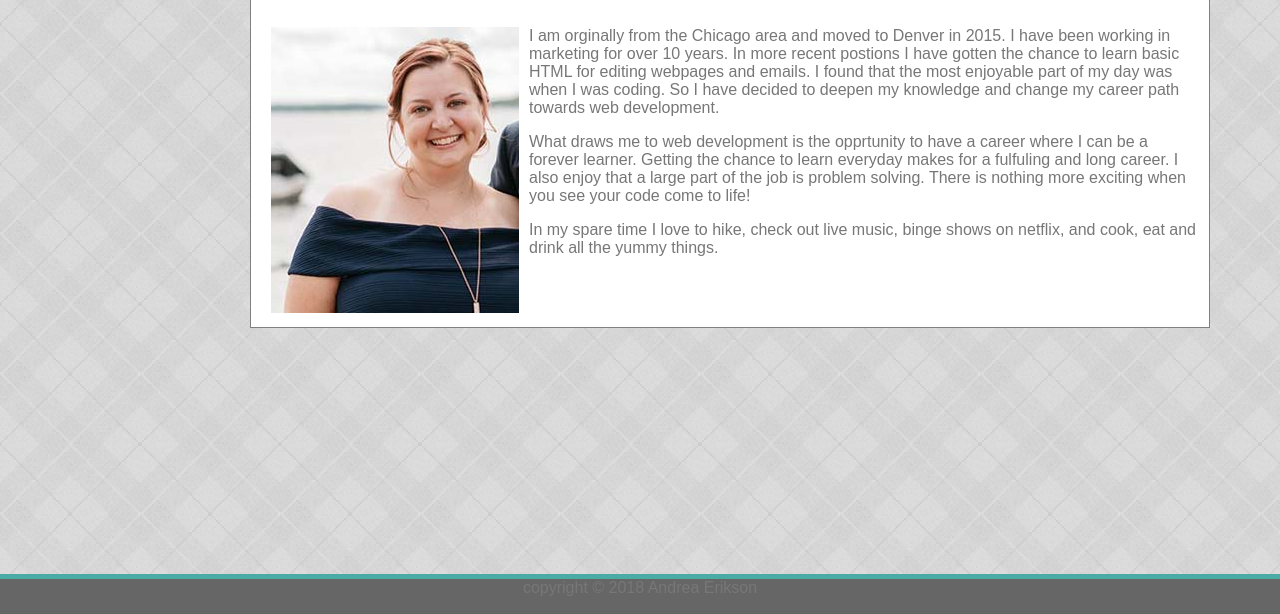
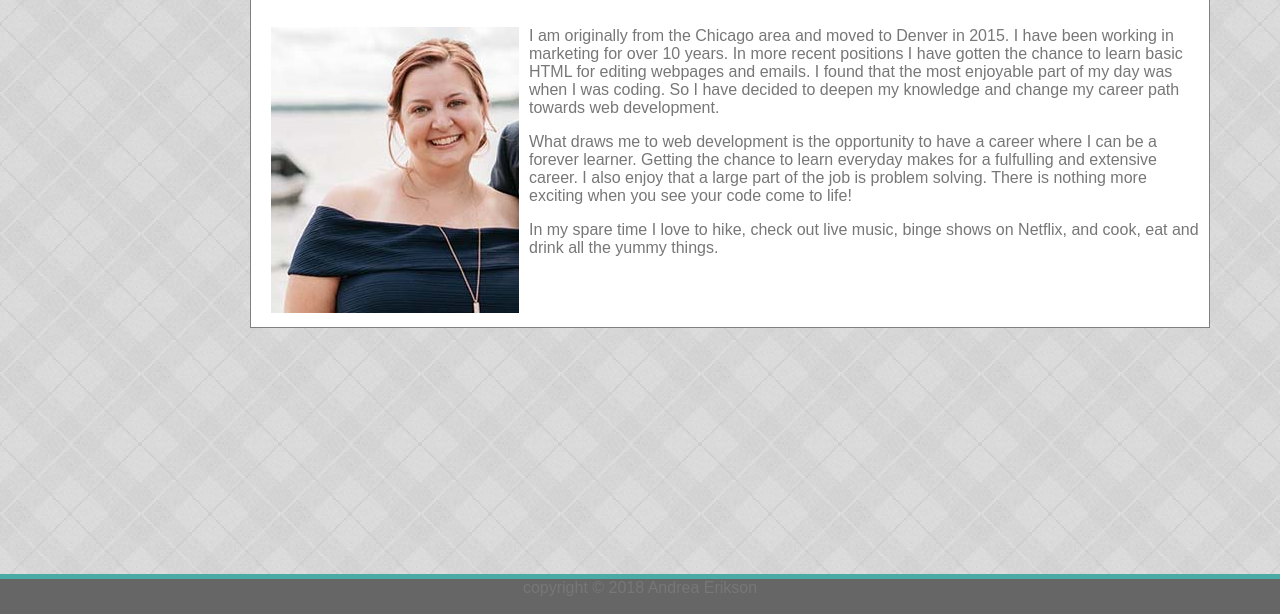
Before and after one commit to amerik22/Portfolio, a plain HTML site: page index.html in a window 1280 px wide. Shown: the part 186-800 px from the top of the page. Drawn offline with Linux system fonts and the light colour scheme.

Commit message:
fixed spelling errors

```diff
--- a/assets/css/style.css
+++ b/assets/css/style.css
@@ -100,6 +100,7 @@ p {
 form{
     line-height: 27px;
     width: 100%;
+    font-size: 16px;
 }
 
 button{
--- a/index.html
+++ b/index.html
@@ -31,15 +31,15 @@
 <img src="assets/images/about_me.jpg">
 </div>
     <div class="about">
-    <p>  I am orginally from the Chicago area and moved to Denver in 2015. I have been working in marketing for over 10 years.
-       In more recent postions I have gotten the chance to learn basic HTML for editing webpages and emails. I found that the most enjoyable part of my day was when I was coding.
+    <p>  I am originally from the Chicago area and moved to Denver in 2015. I have been working in marketing for over 10 years.
+       In more recent positions I have gotten the chance to learn basic HTML for editing webpages and emails. I found that the most enjoyable part of my day was when I was coding.
        So I have decided to deepen my knowledge and change my career path towards web development.  </p>
 
-    <p>What draws me to web development is the opprtunity to have a career where I can be a forever learner. Getting the chance to learn everyday
-     makes for a fulfuling and long career. I also enjoy that a large part of the job is problem solving.
+    <p>What draws me to web development is the opportunity to have a career where I can be a forever learner. Getting the chance to learn everyday
+     makes for a fulfulling and extensive career. I also enjoy that a large part of the job is problem solving.
      There is nothing more exciting when you see your code come to life!  </p>
 
-     <p>In my spare time I love to hike, check out live music, binge shows on netflix, and cook, eat and drink all the yummy things.</p>
+     <p>In my spare time I love to hike, check out live music, binge shows on Netflix, and cook, eat and drink all the yummy things.</p>
     </div>
 </section>
 
```
